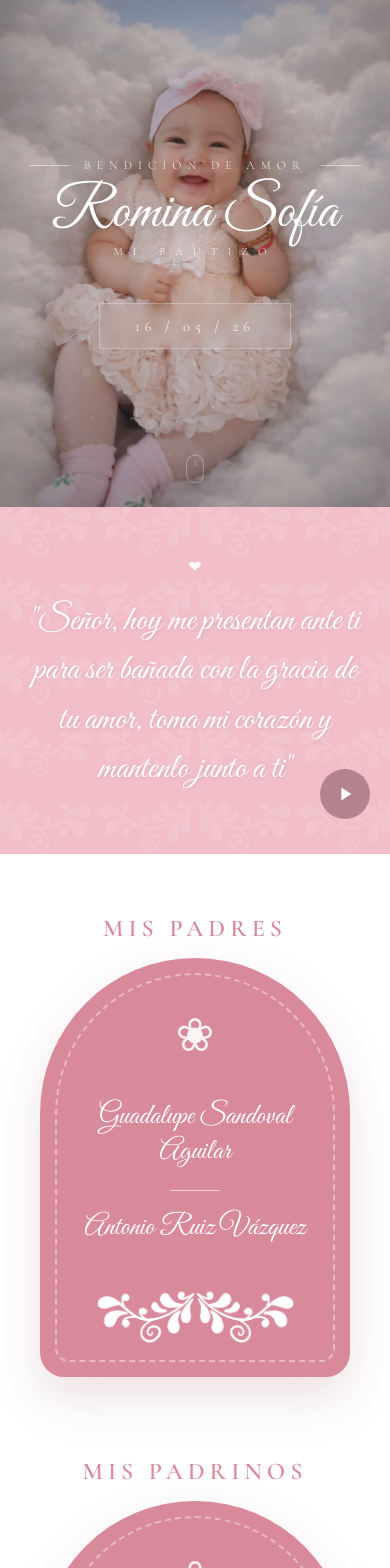
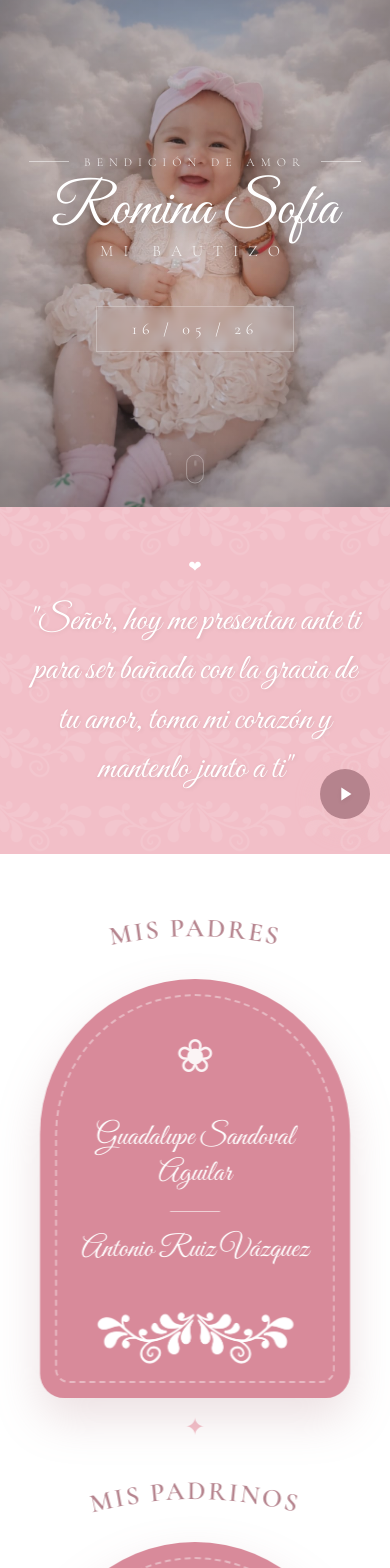
Before and after one commit to monisdecoinvitaciones/bautizo-cielito-lindo-romina-sofia-160526-ess, a Next.js app: page / in a window 390 px wide. Shown: the top 1568 px of the page. Built offline with nearby package versions, Linux system fonts and the light colour scheme.

Commit message:
Correccion acomodo 18 marzo

```diff
--- a/src/app/components/BotonInicio/BotonInicio.css
+++ b/src/app/components/BotonInicio/BotonInicio.css
@@ -1,7 +1,7 @@
 .contenedor-regresar {
   display: flex;
   justify-content: center;
-  padding: 60px 0; /* Un poco más de aire */
+  padding: 30px 0; /* Un poco más de aire */
   background: transparent;
 }
 
--- a/src/app/components/Countdown/Countdown.css
+++ b/src/app/components/Countdown/Countdown.css
@@ -242,3 +242,79 @@
 .is-visible .decor-papel-picado {
   opacity: 1;
 }
+/* --- DECORACIONES DE PAPEL PICADO --- */
+.decor-papel-picado {
+  position: absolute;
+  z-index: 5;
+  /* Mantenemos el tamaño responsivo */
+  width: clamp(280px, 35vw, 420px);
+  height: auto;
+  opacity: 0;
+  pointer-events: none;
+  transition: opacity 1.5s ease-out 1s;
+}
+
+/* ESQUINA SUPERIOR IZQUIERDA */
+.decor-top-left {
+  /* Empujamos más hacia afuera para "limpiar" la esquina */
+  top: -25px;
+  left: -25px;
+  transform: rotate(-0deg); /* Un toque de rotación lo hace ver más orgánico */
+}
+
+/* ESQUINA INFERIOR DERECHA */
+.decor-bottom-right {
+  /* Empujamos más hacia afuera */
+  bottom: -30px;
+  right: -30px;
+  /* Rotación de 180 para que la esquina apunte al rincón */
+  transform: rotate(180deg);
+}
+
+.decor-papel-picado img {
+  width: 100%;
+  height: auto;
+  display: block;
+  /* Filtro opcional por si el PNG es muy oscuro y quieres que sea más sutil */
+  filter: drop-shadow(0 5px 15px rgba(0,0,0,0.05));
+}
+
+/* --- ACTUALIZACIÓN DE COLORES (Gris Antracita y Rosa) --- */
+.countdown-section {
+  background-color: #ffffff;
+  /* Cambiado el verde por tu nuevo Gris Antracita */
+  color: #4A4A4A;
+}
+
+.time-number {
+  /* Rosa principal de Invimon */
+  color: #d88a9a;
+}
+
+.time-label {
+  /* Gris suave para las etiquetas */
+  color: #666666;
+  letter-spacing: 5px;
+}
+
+.time-divider {
+  /* Divisor rosa muy tenue */
+  background-color: rgba(216, 138, 154, 0.3);
+}
+
+/* --- AJUSTE MÓVIL --- */
+@media (max-width: 768px) {
+  .decor-top-left {
+    top: -30px;
+    left: -30px;
+  }
+
+  .decor-bottom-right {
+    bottom: -30px;
+    right: -30px;
+  }
+
+  .time-number {
+    font-size: 4rem;
+  }
+}
--- a/src/app/components/DateSection/DateSection.css
+++ b/src/app/components/DateSection/DateSection.css
@@ -136,7 +136,7 @@
   }
 
   .date-frame {
-    padding: 60px 20px;
+    padding: 40px 20px;
   }
 
   .date-day-number {
--- a/src/app/components/FamilySection/FamilySection.css
+++ b/src/app/components/FamilySection/FamilySection.css
@@ -9,7 +9,7 @@
   display: flex;
   justify-content: center;
   align-items: center;
-  min-height: 90vh;
+  min-height: 80vh;
   position: relative;
   overflow: hidden;
 }
@@ -26,40 +26,56 @@
 /* =========================================
    LÓGICA DE ANIMACIÓN INDEPENDIENTE
    ========================================= */
-
 .family-group {
   flex: 1;
   display: flex;
   flex-direction: column;
   align-items: center;
   max-width: 420px;
-
-  /* Estado inicial base (PC) */
   opacity: 0;
   transform: translateY(40px);
   transition: all 1s cubic-bezier(0.2, 0.8, 0.2, 1);
   will-change: transform, opacity;
 }
 
-/* Cuando el sensor individual (ref1 o ref2) detecta scroll */
 .family-group.reveal-visible {
   opacity: 1;
   transform: translate(0, 0) !important;
 }
 
 /* =========================================
-   TARJETAS Y ESTILO
+   TEXTO ARQUEADO (FIX PARA PC)
    ========================================= */
-.family-title {
-  text-transform: uppercase;
-  letter-spacing: 5px;
-  font-size: 1.7rem;
-  color: #d88a9a;
-  margin-bottom: 25px;
-  font-weight: 600;
-  text-align: center;
+.arched-title-container {
+  width: 120%; /* Permitimos que sea más ancho que el grupo para que no corte letras */
+  max-width: 570px; /* Espacio extra para "Mis Padrinos" */
+  height: 120px;
+  margin-bottom: -25px;
+  display: flex;
+  justify-content: center;
+  position: relative;
+  z-index: 10;
+  overflow: visible; /* CRÍTICO: No corta lo que se sale */
 }
 
+.arched-svg {
+  width: 100%;
+  height: 100%;
+  overflow: visible; /* CRÍTICO: No corta las letras en los bordes */
+}
+
+.arched-text {
+  font-family: var(--font-moderna);
+  font-size: 2.3rem;
+  font-weight: 700;
+  fill: #b5838d;
+  text-transform: uppercase;
+  letter-spacing: 6px;
+}
+
+/* =========================================
+   TARJETAS Y ESTILO INTERNO
+   ========================================= */
 .family-card-elegant {
   position: relative;
   width: 100%;
@@ -75,7 +91,6 @@
   box-sizing: border-box;
 }
 
-/* Borde punteado interno */
 .family-card-elegant::before {
   content: '';
   position: absolute;
@@ -103,7 +118,7 @@
 }
 
 .name-text {
-  font-size: clamp(1.8rem, 2.2vw, 2rem);
+  font-size: clamp(1.85rem, 2.2vw, 2.5rem);
   color: #ffffff;
   margin: 0;
   font-family: var(--font-elegante), serif;
@@ -147,31 +162,39 @@
 }
 
 /* =========================================
-   RESPONSIVE (MÓVIL) - ENCUENTRO REAL
+   RESPONSIVE (MÓVIL)
    ========================================= */
 @media (max-width: 900px) {
   .family-section-bg {
-    padding: 60px 15px;
+    padding: 40px 15px;
   }
 
   .family-container {
     flex-direction: column;
-    gap: 80px; /* Espacio aumentado para que se animen por separado al bajar */
+    gap: 0px;
   }
 
-  /* Estado oculto: Los Padres vienen de Izquierda */
+  /* Animaciones laterales en móvil */
   .family-group:first-of-type.reveal-hidden {
     opacity: 0;
-    transform: translateX(-120px) translateY(0);
+    transform: translateX(-80px) translateY(0);
   }
 
-  /* Estado oculto: Los Padrinos vienen de Derecha */
   .family-group:last-of-type.reveal-hidden {
     opacity: 0;
-    transform: translateX(120px) translateY(0);
+    transform: translateX(80px) translateY(0);
   }
 
-  /* Ajuste de tarjeta en móvil */
+  /* Separador de diamante */
+  .family-group:first-of-type::after {
+    content: "✦";
+    display: block;
+    color: #f2bfc8;
+    font-size: 1.5rem;
+    margin: 15px 0;
+    text-align: center;
+  }
+
   .family-card-elegant {
     max-width: 310px;
     aspect-ratio: 1 / 1.35;
@@ -179,12 +202,20 @@
   }
 
   .family-center-decor {
-    display: none; /* Quitamos el adorno central en vertical */
+    display: none;
   }
 
-  .family-title {
-    font-size: 1.5rem;
-    margin-bottom: 15px;
+  /* Ajuste de Título Arqueado en móvil */
+  .arched-title-container {
+    width: 110%;
+    max-width: 340px;
+    height: 90px;
+    margin-bottom: -5px;
+  }
+
+  .arched-text {
+    font-size: 2.9rem;
+    letter-spacing: 4px;
   }
 
   .talavera-pattern-bottom {
--- a/src/app/components/FamilySection/FamilySection.jsx
+++ b/src/app/components/FamilySection/FamilySection.jsx
@@ -3,8 +3,23 @@ import React from 'react';
 import { useReveal } from '../../hooks/useReveal';
 import './FamilySection.css';
 
+// Sub-componente para el texto en arco
+const ArchedTitle = ({ text, id }) => (
+  <div className="arched-title-container">
+    {/* Aumentamos el viewBox a 600 para que el texto largo no choque con los bordes */}
+    <svg viewBox="0 0 600 120" className="arched-svg">
+      {/* El path ahora está centrado en un lienzo de 600 */}
+      <path id={id} d="M 50,100 Q 300,10 550,100" fill="transparent" />
+      <text className="arched-text">
+        <textPath xlinkHref={`#${id}`} startOffset="50%" textAnchor="middle">
+          {text}
+        </textPath>
+      </text>
+    </svg>
+  </div>
+);
+
 const FamilySection = () => {
-  // Sensores independientes para cada tarjeta
   const [ref1, isVisible1] = useReveal();
   const [ref2, isVisible2] = useReveal();
 
@@ -12,12 +27,14 @@ const FamilySection = () => {
     <section className="family-section-bg">
       <div className="family-container">
 
-        {/* GRUPO PADRES - Sensor 1 */}
+        {/* GRUPO PADRES */}
         <div
           ref={ref1}
           className={`family-group ${isVisible1 ? 'reveal-visible' : 'reveal-hidden'}`}
         >
-          <h3 className="family-title">Mis Padres</h3>
+          {/* Título Arqueado */}
+          <ArchedTitle text="Mis Padres" id="curve-padres" />
+
           <div className="family-card-elegant">
             <div className="talavera-decor-top">❀</div>
             <div className="card-content">
@@ -29,19 +46,21 @@ const FamilySection = () => {
           </div>
         </div>
 
-        {/* SEPARADOR CENTRAL (Solo PC) */}
+        {/* SEPARADOR CENTRAL */}
         <div className="family-center-decor">
           <div className="ornament-line"></div>
           <span className="ornament-diamond">✦</span>
           <div className="ornament-line"></div>
         </div>
 
-        {/* GRUPO PADRINOS - Sensor 2 */}
+        {/* GRUPO PADRINOS */}
         <div
           ref={ref2}
           className={`family-group ${isVisible2 ? 'reveal-visible' : 'reveal-hidden'}`}
         >
-          <h3 className="family-title">Mis Padrinos</h3>
+          {/* Título Arqueado */}
+          <ArchedTitle text="Mis Padrinos" id="curve-padrinos" />
+
           <div className="family-card-elegant">
             <div className="talavera-decor-top">❀</div>
             <div className="card-content">
--- a/src/app/components/HeroBautizo/HeroBautizo.css
+++ b/src/app/components/HeroBautizo/HeroBautizo.css
@@ -84,7 +84,7 @@
     font-family: var(--font-moderna);
     font-weight: 300;
     letter-spacing: 10px;
-    font-size: clamp(0.7rem, 2.5vw, 1rem);
+    font-size: clamp(1rem, 2.5vw, 1.2rem);
     margin-top: 5px;
     /* Un rosa casi blanco para que no sature */
     color: rgba(255, 255, 255, 0.85);
@@ -105,7 +105,7 @@
 
 .date-number {
     letter-spacing: 5px;
-    font-size: 0.9rem;
+    font-size: 1rem;
     font-weight: 300;
     text-transform: uppercase;
 }
--- a/src/app/components/LocationSection/LocationSection.jsx
+++ b/src/app/components/LocationSection/LocationSection.jsx
@@ -15,7 +15,7 @@ const LocationSection = () => {
         ref={ref}
         className={`location-container ${isVisible ? 'show' : ''}`}
       >
-        <h2 className="location-title text-white">Ubicación</h2>
+        <h2 className="location-title text-white">Ubicaciones</h2>
 
         <div className="locations-grid">
           {/* TARJETA CEREMONIA */}
--- a/src/app/components/MesaRegalos/MesaRegalos.jsx
+++ b/src/app/components/MesaRegalos/MesaRegalos.jsx
@@ -59,7 +59,7 @@ export default function MesaRegalos() {
 
               <h3 className="back-title-invimon">Liverpool</h3>
               <p className="back-info-invimon">
-                Nuestra mesa de regalos está <br/>
+                La mesa de regalos está <br/>
                 disponible bajo el número:
               </p>
               <div className="evento-number-invimon">51972127</div>
--- a/src/app/page.js
+++ b/src/app/page.js
@@ -32,8 +32,9 @@ export default function Page() {
       <MesaRegalos/>
       <RSVPSection/>
      <Countdown/>
+
+     <QuoteSection/>
      <BotonInicio/>
-     <QuoteSection/>
      <FooterInvimon/>
      <Musica/>
 
```
